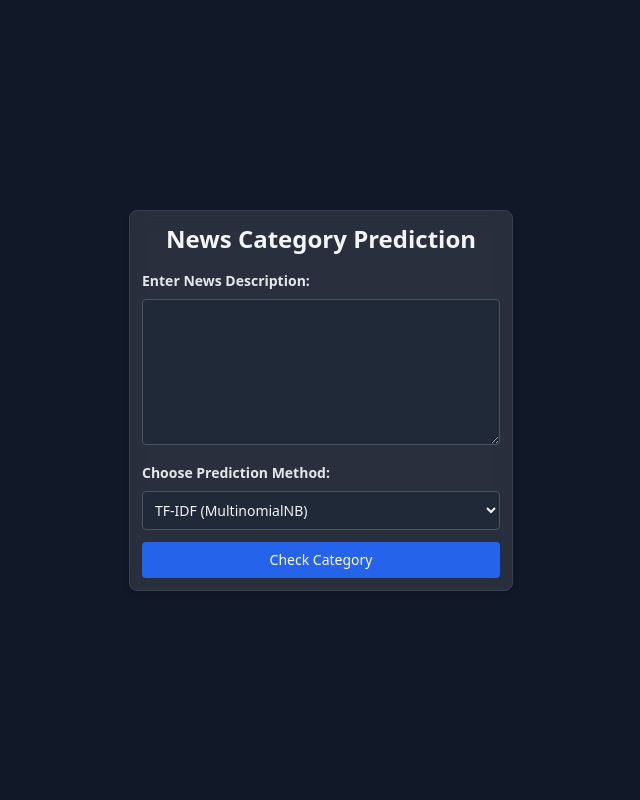
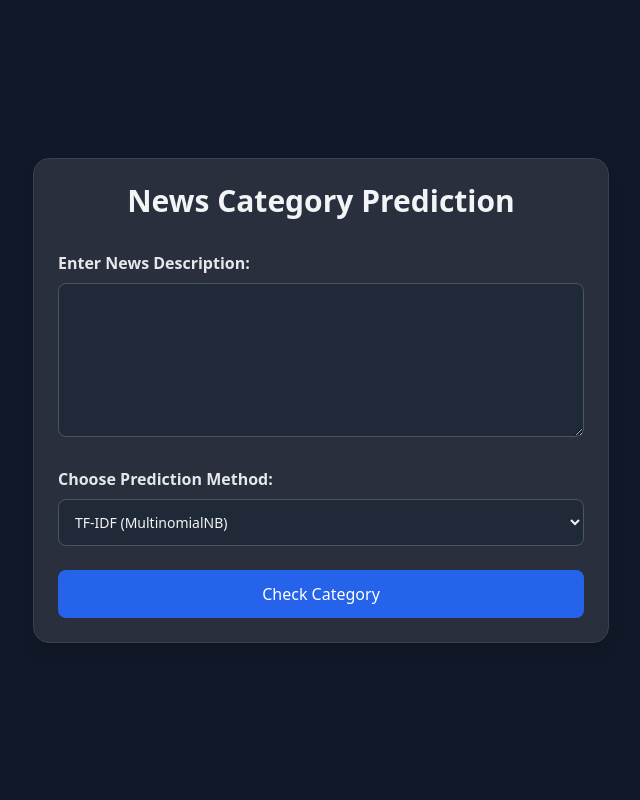
Before and after one commit to Jordannst/NewsArticleClassification, a Flask app: page / in a window 1280 px wide. Shown: the whole page, without its empty margins (319-959 px from the left). Run offline with Flask 2, Linux system fonts and the light colour scheme; parts of the project's set-up code (start-up, migrations or seed data) failed here and were passed over.

Commit message:
change key, fix card design

```diff
--- a/app.py
+++ b/app.py
@@ -22,7 +22,7 @@ with open('model/tfidf_vectorizer.pkl', 'rb') as f:
     tfidf = joblib.load(f)  # TF-IDF vectorizer
 
 # Konfigurasi API Gemini dengan API key
-genai.configure(api_key="AIzaSyBkzMugpGoSexLTGeRpfQ1HKCoF6DDdcyU")
+genai.configure(api_key="YOUR_API_KEY")
 gemini_model = genai.GenerativeModel("gemini-1.5-flash")  # Memilih model generatif Gemini versi 1.5
 
 # Daftar kategori berita yang tersedia
--- a/templates/index.html
+++ b/templates/index.html
@@ -1,11 +1,10 @@
 <!DOCTYPE html>
 <html lang="en">
 <head>
-    <meta charset="UTF-8">
-    <meta name="viewport" content="width=device-width, initial-scale=1.0">
+    <meta charset="UTF-8" />
+    <meta name="viewport" content="width=device-width, initial-scale=1.0"/>
     <title>News Category Prediction</title>
-    <!-- Link CDN Tailwind CSS -->
-    <link href="https://cdn.jsdelivr.net/npm/tailwindcss@2.2.19/dist/tailwind.min.css" rel="stylesheet">
+    <link href="https://cdn.jsdelivr.net/npm/tailwindcss@2.2.19/dist/tailwind.min.css" rel="stylesheet" />
     <style>
         .glass-effect {
             backdrop-filter: blur(10px);
@@ -14,29 +13,29 @@
     </style>
 </head>
 <body class="bg-gray-900 text-gray-100 font-sans leading-normal tracking-normal">
-    <div class="flex items-center justify-center min-h-screen">
-        <div class="max-w-sm w-full p-3 rounded-lg glass-effect border border-gray-700 shadow-md">
-            <h1 class="text-2xl font-bold text-center mb-4">News Category Prediction</h1>
+    <div class="flex items-center justify-center min-h-screen px-4">
+        <div class="w-full max-w-xl min-h-[80vh] p-6 rounded-2xl glass-effect border border-gray-700 shadow-lg">
+            <h1 class="text-3xl font-bold text-center mb-8">News Category Prediction</h1>
 
             <form method="POST" action="/" id="prediction-form">
-                <div class="mb-3">
-                    <label for="news_description" class="block text-gray-200 font-semibold mb-2 text-sm">Enter News Description:</label>
+                <div class="mb-6">
+                    <label for="news_description" class="block text-gray-200 font-semibold mb-2 text-base">Enter News Description:</label>
                     <textarea id="news_description" name="news_description"
-                        class="w-full p-3 bg-gray-800 border border-gray-600 rounded text-gray-100 text-sm"
+                        class="w-full p-4 bg-gray-800 border border-gray-600 rounded-lg text-gray-100 text-sm"
                         rows="6" required>{{ input_text if input_text else '' }}</textarea>
                 </div>
 
-                <div class="mb-3">
-                    <label for="method" class="block text-gray-200 font-semibold mb-2 text-sm">Choose Prediction Method:</label>
-                    <select id="method" name="method" class="w-full p-2 bg-gray-800 border border-gray-600 rounded text-gray-100 text-sm">
+                <div class="mb-6">
+                    <label for="method" class="block text-gray-200 font-semibold mb-2 text-base">Choose Prediction Method:</label>
+                    <select id="method" name="method" class="w-full p-3 bg-gray-800 border border-gray-600 rounded-lg text-gray-100 text-sm">
                         <option value="tfidf" {% if method == 'tfidf' %}selected{% endif %}>TF-IDF (MultinomialNB)</option>
                         <option value="gemini" {% if method == 'gemini' %}selected{% endif %}>Gemini (LLM)</option>
                     </select>
                 </div>
 
-                <button type="submit" id="submit-button" class="w-full py-2 bg-blue-600 text-white rounded text-sm hover:bg-blue-700 flex items-center justify-center">
+                <button type="submit" id="submit-button" class="w-full py-3 bg-blue-600 text-white rounded-lg text-base hover:bg-blue-700 flex items-center justify-center">
                     <span id="button-text">Check Category</span>
-                    <svg id="loading-spinner" class="hidden w-4 h-4 ml-2 animate-spin text-white" xmlns="http://www.w3.org/2000/svg" fill="none" viewBox="0 0 24 24">
+                    <svg id="loading-spinner" class="hidden w-5 h-5 ml-2 animate-spin text-white" xmlns="http://www.w3.org/2000/svg" fill="none" viewBox="0 0 24 24">
                         <circle class="opacity-25" cx="12" cy="12" r="10" stroke="currentColor" stroke-width="4"></circle>
                         <path class="opacity-75" fill="currentColor" d="M4 12a8 8 0 018-8v8H4z"></path>
                     </svg>
@@ -44,9 +43,9 @@
             </form>
 
             {% if predicted_categories %}
-            <div class="mt-4 text-center p-3 bg-green-900 text-green-300 rounded">
+            <div class="mt-8 text-center p-5 bg-green-900 text-green-300 rounded-lg">
                 <h2 class="text-lg font-semibold">Predicted Categories:</h2>
-                <ul class="text-sm">
+                <ul class="text-sm mt-2">
                     {% for category in predicted_categories %}
                         <li>{{ category }}</li>
                     {% endfor %}
@@ -56,7 +55,6 @@
         </div>
     </div>
 
-    <!-- JavaScript -->
     <script>
         const form = document.getElementById('prediction-form');
         const button = document.getElementById('submit-button');
@@ -64,9 +62,9 @@
         const spinner = document.getElementById('loading-spinner');
 
         form.addEventListener('submit', function () {
-            buttonText.classList.add('hidden'); // Sembunyikan teks tombol
-            spinner.classList.remove('hidden'); // Tampilkan spinner
-            button.setAttribute('disabled', true); // Nonaktifkan tombol
+            buttonText.classList.add('hidden');
+            spinner.classList.remove('hidden');
+            button.setAttribute('disabled', true);
         });
     </script>
 </body>
```
